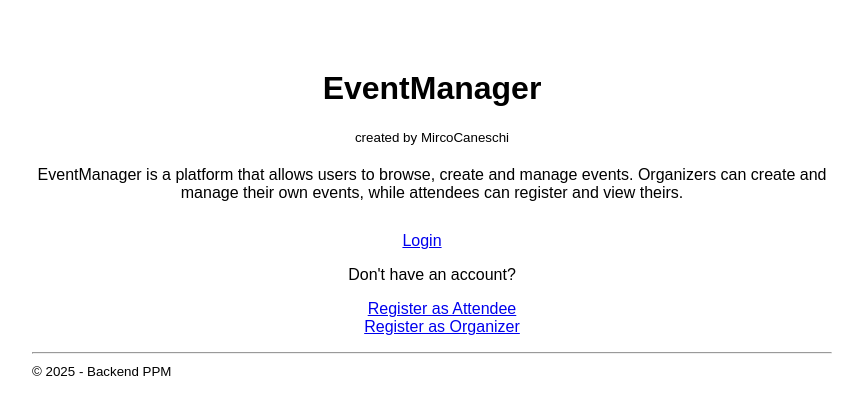
After one commit to MircoCaneschi/event_menagement_project, a Django app: page / in a window 1280 px wide. The commit adds this page. Shown: the top 415 px of the page, without its empty margins (208-1065 px from the left). Run offline with Django 5.2, Linux system fonts and the light colour scheme.

Commit message:
home page

```diff
--- a/event_menagement_project/urls.py
+++ b/event_menagement_project/urls.py
@@ -16,8 +16,10 @@ Including another URLconf
 """
 from django.contrib import admin
 from django.urls import path, include
+from event_menagement_project.views import home
 
 urlpatterns = [
+    path('', home, name='home'),
     path('admin/', admin.site.urls),
     path('users/', include('users.urls')),
     path('events/', include('events.urls')),
--- /dev/null
+++ b/event_menagement_project/views.py
@@ -0,0 +1,4 @@
+from django.shortcuts import render
+
+def home(request):
+    return render(request, 'home.html')
--- a/templates/base.html
+++ b/templates/base.html
@@ -32,9 +32,12 @@
 </head>
 <body>
 <header>
-    <h1>Event Manager</h1>
-    <nav>
-        {% with request.resolver_match.url_name as current_view %}
+    {% with request.resolver_match.url_name as current_view %}
+        {% if current_view != 'home' %}
+            <h1>Event Manager</h1>
+        {% endif %}
+        <nav>
+
             {% if current_view != 'login' %}
                 {% if user.is_authenticated %}
                     {% if user.is_organizer %}
@@ -55,14 +58,14 @@
                     {% endif %}
                 {% else %}
                     {% with request.resolver_match.url_name as current_view %}
-                        {% if current_view != 'register_attendee' and current_view != 'register_organizer' %}
+                        {% if current_view != 'register_attendee' and current_view != 'register_organizer' and current_view != 'home' %}
                             <a href="{% url 'login' %}">Login</a>
                         {% endif %}
                     {% endwith %}
                 {% endif %}
             {% endif %}
-        {% endwith %}
-    </nav>
+        </nav>
+    {% endwith %}
     {% if messages %}
         <ul style="list-style: none; padding: 0;">
             {% for message in messages %}
--- /dev/null
+++ b/templates/home.html
@@ -0,0 +1,24 @@
+{% extends 'base.html' %}
+
+{% block title %}Welcome to EventManager{% endblock %}
+
+{% block content %}
+    <div style="text-align: center; margin-top: 50px;">
+        <h1>EventManager</h1>
+        <p><small>created by MircoCaneschi</small></p>
+
+        <p style="margin-top: 20px;">
+            EventManager is a platform that allows users to browse, create and manage events.
+            Organizers can create and manage their own events, while attendees can register and view theirs.
+        </p>
+
+        <div style="margin-top: 30px;">
+            <a href="{% url 'login' %}" style="margin-right: 20px;">Login</a>
+            <p>Don't have an account?</p>
+            <ul style="list-style: none;">
+                <li><a href="{% url 'register_attendee' %}">Register as Attendee</a></li>
+                <li><a href="{% url 'register_organizer' %}">Register as Organizer</a></li>
+            </ul>
+        </div>
+    </div>
+{% endblock %}
```
Also changed, not shown: db.sqlite3.
